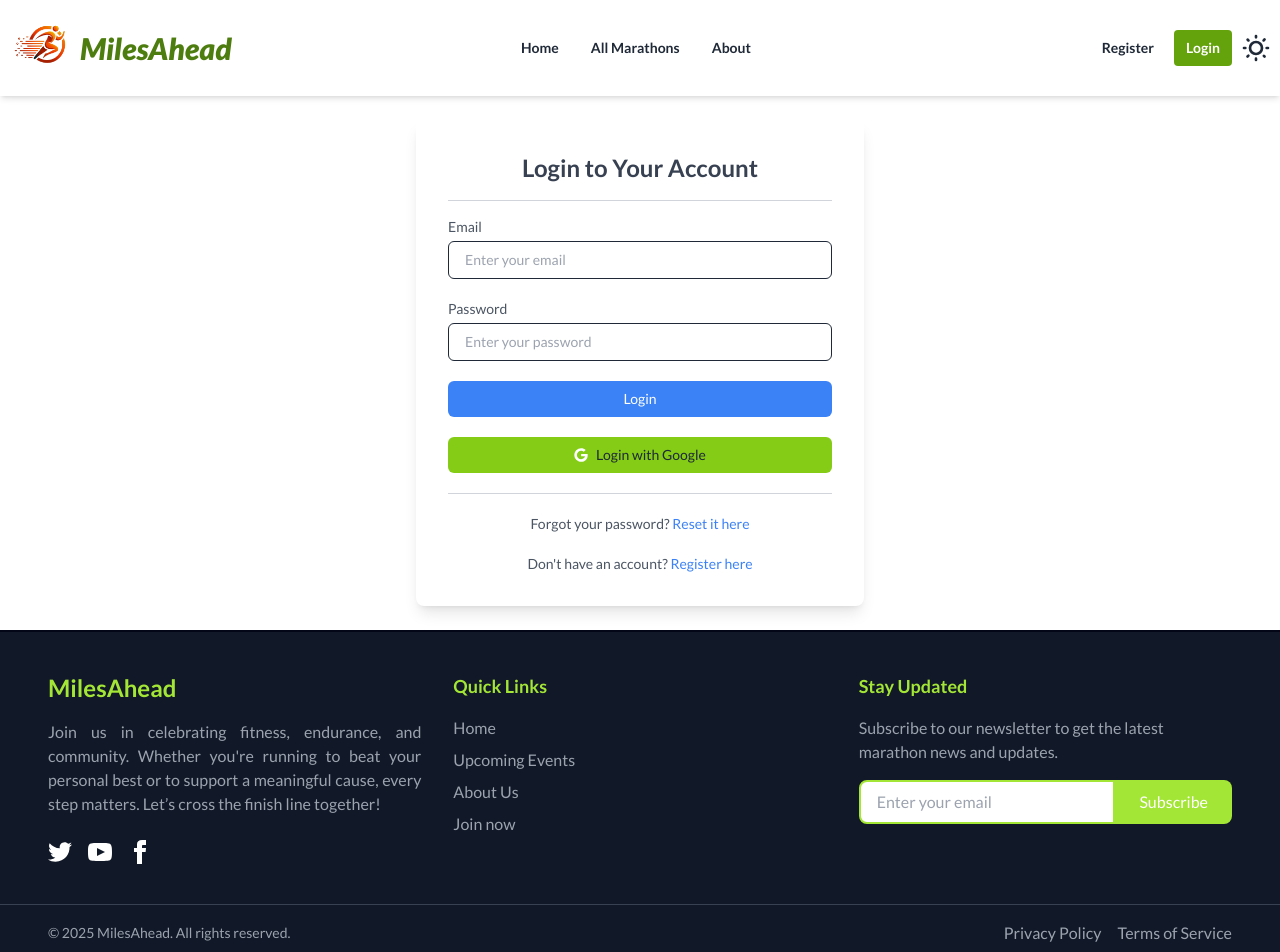
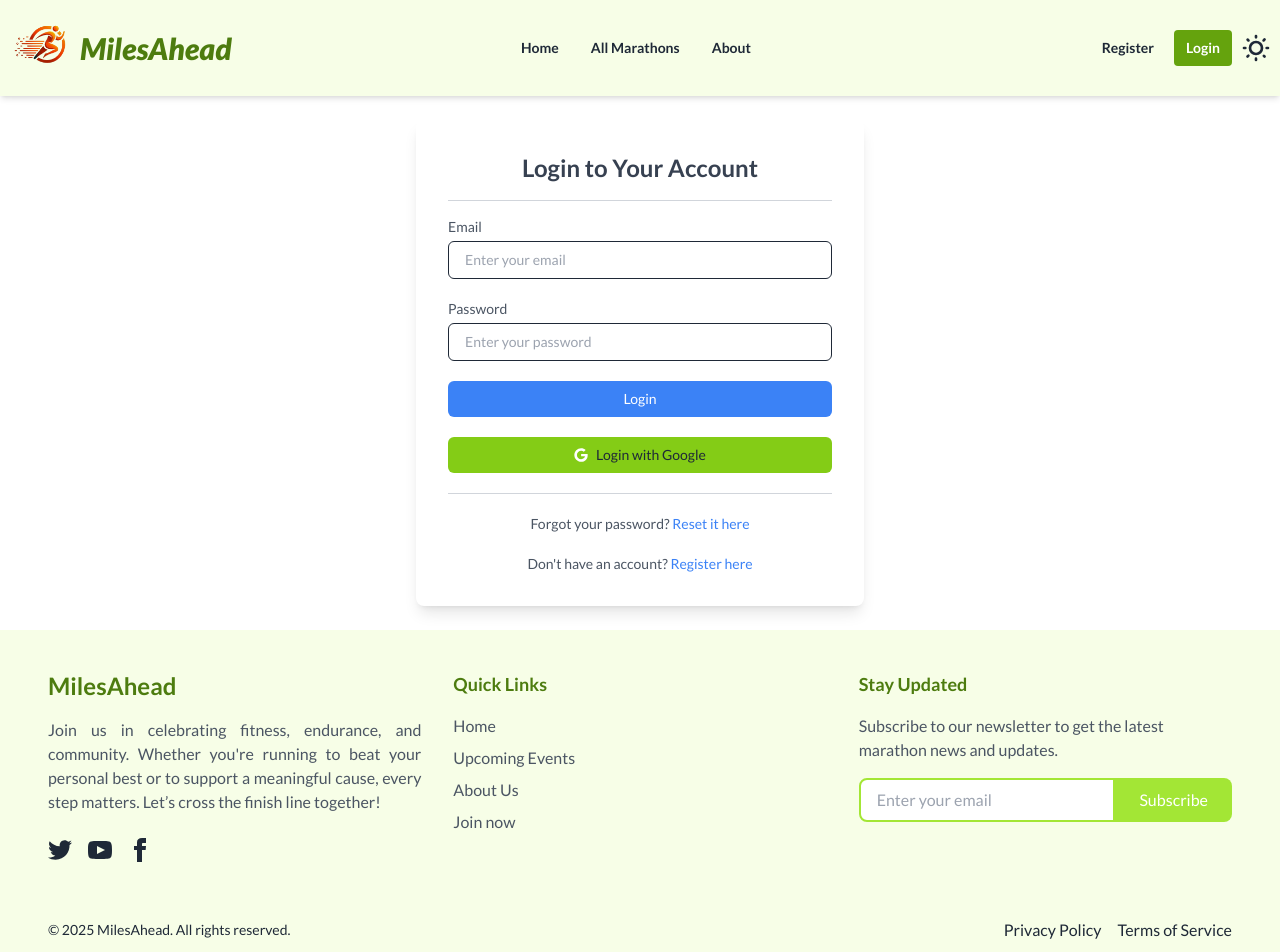
Before and after one commit to tusherbhakta/MilesAhead-client, a React (Vite) app: page /login in a window 1280 px wide. Shown: the top 952 px of the page. Built offline with nearby package versions, Linux system fonts and the light colour scheme; no server answers.

Commit message:
Update header and section backgrounds to lime color; modify mission heading text

```diff
--- a/src/components/EventCard/EventCard.jsx
+++ b/src/components/EventCard/EventCard.jsx
@@ -69,7 +69,7 @@ const EventCard = ({ marathons }) => {
                             {/* Learn More Button */}
                             <Link
                                 to={`/events/details/${marathon._id}`}
-                                className="mt-4 block w-full text-center bg-lime-600 text-white font-bold py-2 rounded-lg shadow-lg hover:bg-lime-700 transition-all duration-300"
+                                className="mt-4 block w-full text-center bg-lime-300 text-gray-600 hover:text-white font-bold py-2 rounded-lg shadow-lg hover:bg-lime-600 transition-all duration-300"
                             >
                                 Learn More
                             </Link>
--- a/src/components/EventCard/EventCardImg.jsx
+++ b/src/components/EventCard/EventCardImg.jsx
@@ -21,14 +21,14 @@ const EventCardImg = ({ marathons }) => {
                     </div>
 
                     {/* Title Section */}
-                    <div className="p-4 text-center bg-lime-200">
+                    <div className="p-4 text-center bg-lime-300">
                         <h3 className="text-lg font-bold text-gray-500 truncate group-hover:text-gray-800 transition-colors duration-300">
                             {marathon.title}
                         </h3>
                     </div>
 
                     {/* Hover Details Section */}
-                    <div className="absolute bottom-0 left-0 w-full bg-lime-200 text-gray-500 dark:text-gray-100 transform translate-y-full group-hover:translate-y-0 transition-transform duration-300 p-6">
+                    <div className="absolute bottom-0 left-0 w-full bg-lime-200 text-gray-600 dark:text-gray-500 transform translate-y-full group-hover:translate-y-0 transition-transform duration-300 p-6">
                         <h3 className="text-xl font-bold mb-4 truncate">{marathon.title}</h3>
                         <p className="text-sm leading-relaxed mb-4">{marathon.description}</p>
 
--- a/src/components/Home/HowItWorks.jsx
+++ b/src/components/Home/HowItWorks.jsx
@@ -72,7 +72,7 @@ const WhyJoinMarathon = () => {
   ];
 
   return (
-    <section className="bg-gradient-to-r from-lime-50 to-lime-100 dark:from-gray-800 dark:to-gray-900 py-16 mt-12">
+    <section className="bg-gradient-to-r from-lime-50 to-lime-100 dark:from-gray-800 dark:to-gray-900 py-16 pt-12">
       <div className="max-w-6xl mx-auto px-6 md:px-8">
         <SectionTitle
           title="Why Join a Marathon?"
--- a/src/components/Home/RunningMarathons.jsx
+++ b/src/components/Home/RunningMarathons.jsx
@@ -24,7 +24,7 @@ const RunningMarathons = () => { // Default limit to 6
     }, []);
 
     return (
-        <section className="bg-gray-100 dark:bg-gray-900">
+        <section className="bg-lime-50 dark:bg-gray-900">
             <div className="py-10 md:py-16 max-w-7xl mx-auto px-4">
                 <SectionTitle title="Running Marathons" subtitle="Explore and Join Our Marathon Events" />
                 <div className="flex justify-center items-center" >
--- a/src/components/Home/UpcomingMarathons.jsx
+++ b/src/components/Home/UpcomingMarathons.jsx
@@ -85,9 +85,11 @@ const UpcomingMarathons = () => {
 
 
     return (
-        <section className="mt-10 md:mt-16 max-w-7xl mx-auto px-4">
+        <section className="bg-lime-50 dark:bg-gray-900 ">
+            <div className="pt-10 md:pt-16 max-w-7xl mx-auto px-4" >
             <SectionTitle title="Upcoming Marathons" subtitle="Join Our Upcoming Marathon Events" />
             <EventCardImg marathons={marathons} />
+            </div>
         </section>
     );
 };
--- a/src/components/shared/Footer.jsx
+++ b/src/components/shared/Footer.jsx
@@ -2,12 +2,12 @@ import { Link } from "react-router-dom";
 
 const Footer = () => {
   return (
-    <footer className="bg-gray-900 text-white py-10 border-t-2 border-t-slate-950 dark:border-t-slate-600">
+    <footer className="bg-lime-50 text-gray-800 py-10  dark:border-t-slate-600">
       <div className="max-w-7xl mx-auto grid grid-cols-1 md:grid-cols-3 gap-8 px-6 lg:px-12">
         {/* About Section */}
         <div>
-          <h2 className="text-2xl font-bold text-lime-400 mb-4">MilesAhead</h2>
-          <p className="text-gray-400 mb-6 text-justify">
+          <h2 className="text-2xl font-bold text-lime-700 mb-4">MilesAhead</h2>
+          <p className="text-gray-600 mb-6 text-justify">
             Join us in celebrating fitness, endurance, and community. Whether you're running to beat your personal best or to support a meaningful cause, every step matters. Let’s cross the finish line together!
           </p>
           <div className="flex space-x-4">
@@ -49,25 +49,25 @@ const Footer = () => {
 
         {/* Quick Links Section */}
         <div>
-          <h3 className="text-lg font-bold text-lime-400 mb-4">Quick Links</h3>
+          <h3 className="text-lg font-bold text-lime-700 mb-4">Quick Links</h3>
           <ul className="space-y-2">
             <li>
-              <Link to="/" className="text-gray-400 hover:text-lime-400">
+              <Link to="/" className="text-gray-600 hover:text-lime-400">
                 Home
               </Link>
             </li>
             <li>
-              <Link to="/marathons" className="text-gray-400 hover:text-lime-400">
+              <Link to="/marathons" className="text-gray-600 hover:text-lime-400">
                 Upcoming Events
               </Link>
             </li>
             <li>
-              <Link to="/" className="text-gray-400 hover:text-lime-400">
+              <Link to="/" className="text-gray-600 hover:text-lime-400">
                 About Us
               </Link>
             </li>
             <li>
-              <Link to="/register" className="text-gray-400 hover:text-lime-400">
+              <Link to="/register" className="text-gray-600 hover:text-lime-400">
                 Join now
               </Link>
             </li>
@@ -76,8 +76,8 @@ const Footer = () => {
 
         {/* Newsletter Section */}
         <div>
-          <h3 className="text-lg font-bold text-lime-400 mb-4">Stay Updated</h3>
-          <p className="text-gray-400 mb-4">
+          <h3 className="text-lg font-bold text-lime-700 mb-4">Stay Updated</h3>
+          <p className="text-gray-600 mb-4">
             Subscribe to our newsletter to get the latest marathon news and updates.
           </p>
           <form className="flex">
@@ -97,14 +97,14 @@ const Footer = () => {
       </div>
 
       {/* Footer Bottom */}
-      <div className="border-t border-gray-700 mt-10 py-4">
+      <div className=" mt-10 py-4">
         <div className="container mx-auto flex justify-between items-center px-6 lg:px-12">
-          <p className="text-sm text-gray-400">© 2025 MilesAhead. All rights reserved.</p>
+          <p className="text-sm text-gray-800">© 2025 MilesAhead. All rights reserved.</p>
           <nav className="flex space-x-4">
-            <a href="/privacy-policy" className="text-gray-400 hover:text-lime-400">
+            <a href="/privacy-policy" className="text-gray-800 hover:text-lime-700">
               Privacy Policy
             </a>
-            <a href="/terms-of-service" className="text-gray-400 hover:text-lime-400">
+            <a href="/terms-of-service" className="text-gray-800 hover:text-lime-700">
               Terms of Service
             </a>
           </nav>
--- a/src/components/shared/Header.jsx
+++ b/src/components/shared/Header.jsx
@@ -89,7 +89,7 @@ const Header = () => {
   );
 
   return (
-    <div className="bg-white dark:bg-gray-900 sticky top-0 z-20 shadow-md dark:shadow-gray-700 py-2">
+    <div className="bg-lime-50 dark:bg-gray-900 sticky top-0 z-20 shadow-md dark:shadow-gray-700 py-2">
       <div className="navbar max-w-7xl mx-auto">
         <div className="navbar-start items-center">
           <div className="lg:hidden ">
--- a/src/pages/AboutUs/AboutUs.jsx
+++ b/src/pages/AboutUs/AboutUs.jsx
@@ -36,7 +36,7 @@ const AboutUs = () => {
 
         <div className="bg-white shadow-md p-6 rounded-2xl flex flex-col items-center text-center">
           <FaRocket className="text-5xl text-green-500" />
-          <h2 className="text-xl font-semibold mt-4">Our Mission</h2>
+          <h2 className="text-xl font-semibold mt-4">What we want</h2>
           <p className="text-gray-600 mt-2">
             To revolutionize industries with cutting-edge solutions and user-centric experiences.
           </p>
```
